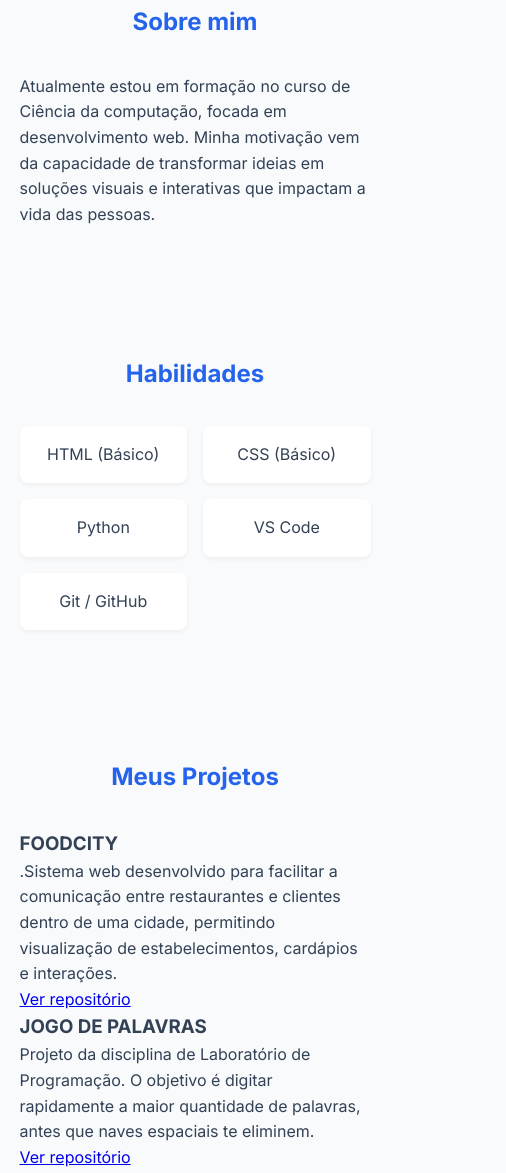
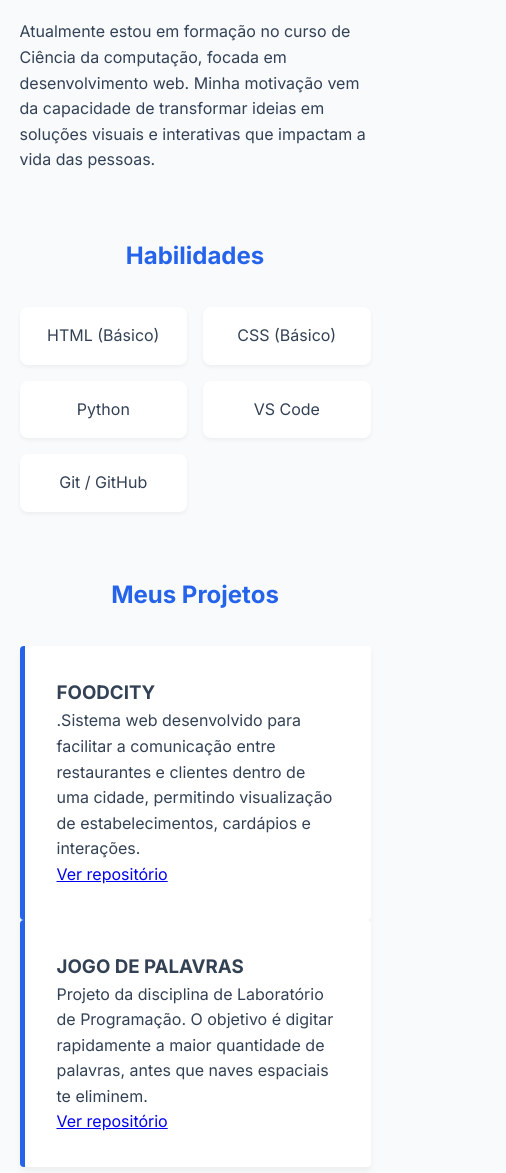
Before and after one commit to gabislopes/portfoliotec, a plain HTML site: page index.html in a window 390 px wide. Shown: the part 543-1716 px from the top of the page, 506 px wide, since content can reach past the window. Drawn offline with Linux system fonts and the light colour scheme.

Commit message:
adicionei estilos simples

```diff
--- a/src/css/styles.css
+++ b/src/css/styles.css
@@ -18,7 +18,7 @@ body {
     background-color: var(--light);
 }
 
-/* Navegação */
+
 header {
     background: white;
     box-shadow: 0 2px 10px rgba(0,0,0,0.1);
@@ -48,7 +48,7 @@ nav a {
     font-weight: 600;
 }
 
-/* Seções Gerais */
+
 section {
     padding: 4rem 5%;
     max-width: 1000px;
@@ -61,7 +61,7 @@ h2 {
     color: var(--primary);
 }
 
-/* Apresentação [3] */
+/* Apresentação */
 .hero {
     text-align: center;
     background: linear-gradient(135deg, #eff6ff 0%, #dbeafe 100%);
@@ -76,7 +76,7 @@ h2 {
     border: 4px solid white;
 }
 
-/* Habilidades [2] */
+/* Habilidades */
 .skills-grid {
     display: grid;
     grid-template-columns: repeat(auto-fit, minmax(150px, 1fr));
@@ -90,3 +90,28 @@ h2 {
     text-align: center;
     box-shadow: 0 2px 4px rgba(0,0,0,0.05);
 }
+
+/* Projetos  */
+.project-card {
+    background: white;
+    padding: 2rem;
+    border-left: 5px solid var(--primary);
+    border-radius: 4px;
+    box-shadow: 0 4px 6px rgba(0,0,0,0.05);
+}
+
+
+@media (max-width: 768px) {
+    nav {
+        flex-direction: column;
+        gap: 1rem;
+    }
+
+    .hero h1 {
+        font-size: 1.5rem;
+    }
+
+    section {
+        padding: 2rem 5%;
+    }
+}
```
